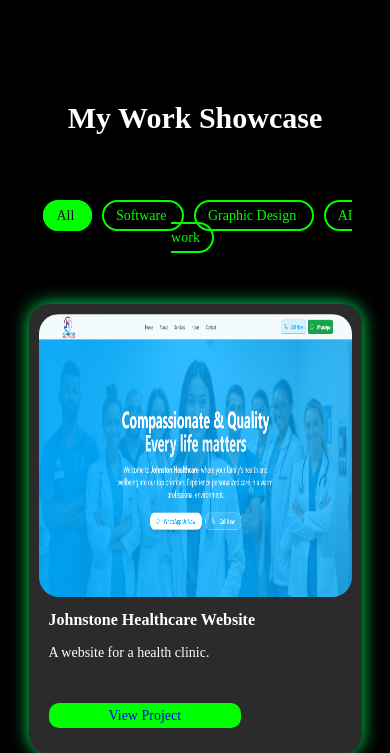
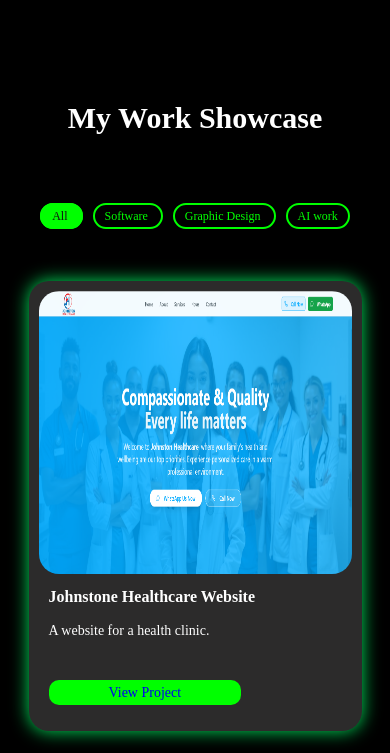
Before and after one commit to Polymathh/myportfoilio, a Django app: page / in a window 390 px wide. Shown: the part 1617-2370 px from the top of the page. Run offline with Django 5.2, Linux system fonts and the light colour scheme; data comes from the database, SQL or seed files in the repository.

Commit message:
initial commit

```diff
--- a/portfolio_project/main/static/css/styles.css
+++ b/portfolio_project/main/static/css/styles.css
@@ -149,8 +149,8 @@ nav ul li a:hover { color: #00FF00; } .hero{ text-align: center; padding: 6rem 2
     .project-card p { font-size: 14px; font-weight: 400; margin-left: 10px; margin-bottom: 40px; }
     .project-card .btn { background: #00FF00; width: 500px; padding: 5px 60px; border-radius: 10px; cursor: pointer; margin-top: auto; }
     .project-nav a {
-      font-size: 14px;
-      padding: 6px 12px;
+      font-size: 12px;
+      padding: 4px 10px;
     }
     .contact h2{padding-top: 60px;}
     .contact p{font-size: 12px;}
```
